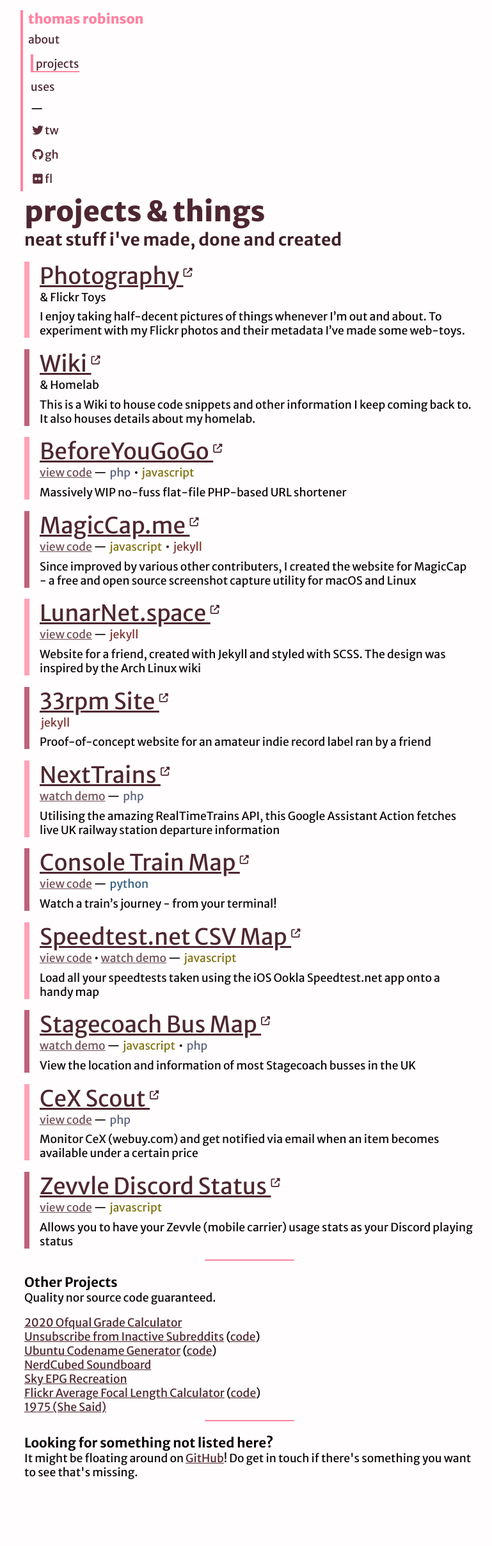
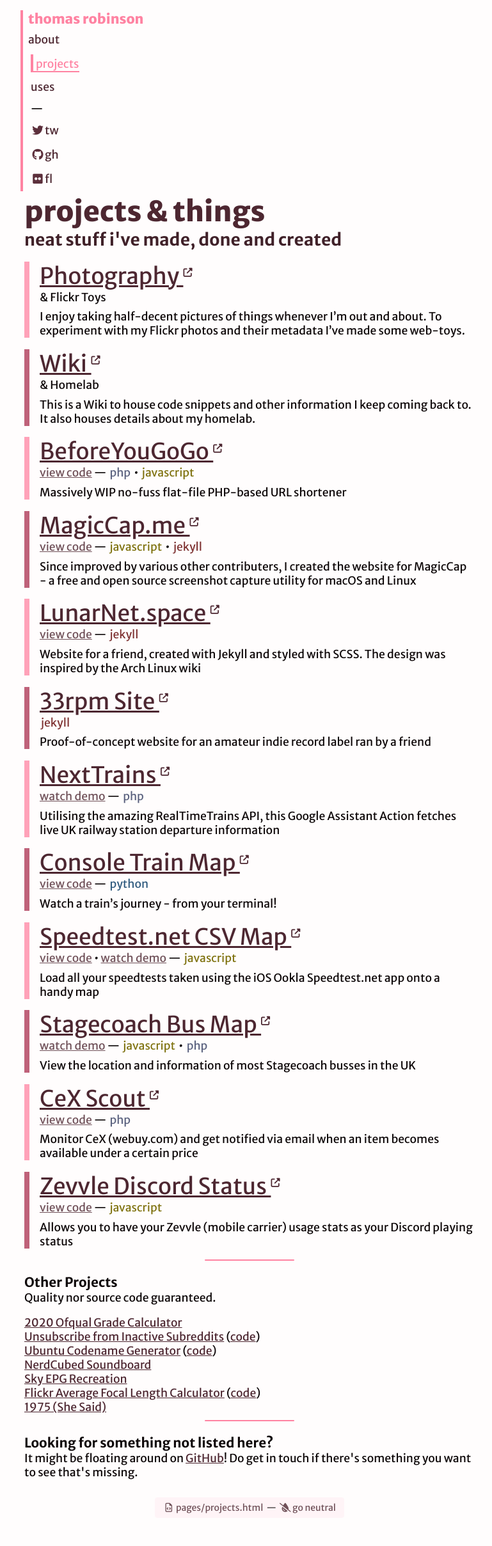
Before and after one commit to davwheat/thomasr.me, a Jekyll site: the page built from pages/projects.html, in a window 1280 px wide. Shown: the whole page at 64% size, without its empty margins (250-1019 px from the left). Built offline with Jekyll 4.4.1, drawn with Linux system fonts in a browser that asks for light colours; nearby versions of some CDN libraries; before the commit the page ends 2346 px from its top, so only the background shows below that.

Commit message:
add footer + ability to disable colours

```diff
--- a/_includes/footer.html
+++ b/_includes/footer.html
@@ -0,0 +1,5 @@
+<p>
+    <a href="https://github.com/{{site.github}}/{{site.github}}.github.io/blob/master/{{ page.path }}"><i class="far fa-fw fa-file-code"></i> {{ page.path }}</a>
+    &nbsp;&mdash;&nbsp;
+    <a href="javascript:disableColours()" id="bw-button"><i class="fas fa-fw fa-tint-slash"></i> go neutral</a>
+</p>
--- a/_includes/head.html
+++ b/_includes/head.html
@@ -35,4 +35,4 @@
 <link rel="stylesheet" href="https://ka-f.fontawesome.com/releases/v6.0.0-beta1/css/free-v4-font-face.min.css?token=a4db9daed8">
 <link href="https://fonts.googleapis.com/css2?family=Merriweather+Sans:wght@400;700;800&display=swap" rel="stylesheet">
 
-<link rel="stylesheet" href="/assets/style/colours/pink.css" id="og-stylesheet">
+<link rel="stylesheet" href="/assets/style/colours/grey.css" id="og-stylesheet">
--- a/assets/script/colours.js
+++ b/assets/script/colours.js
@@ -1,8 +1,29 @@
+
+
 const colours = ['pink', 'bluel', 'blued', 'orange', 'green', 'red', 'purple'];
 
 const linkElement = document.createElement('link');
 linkElement.rel = 'stylesheet';
 linkElement.href = `/assets/style/colours/${colours[colours.length * Math.random() | 0]}.css`;
 
-document.head.appendChild(linkElement);
-document.getElementById('og-stylesheet').remove();
+if(localStorage.getItem('colours') !== "off") {
+    document.head.appendChild(linkElement);
+    document.getElementById('og-stylesheet').remove();
+} else {
+    document.getElementById('bw-button').href = 'javascript:enableColours()';
+    document.getElementById('bw-button').innerHTML = '<i class="fas fa-fw fa-tint"></i> go colourful';
+}
+
+function disableColours() {
+    localStorage.setItem('colours', "off");
+    document.getElementById('bw-button').href = 'javascript:enableColours()';
+    document.getElementById('bw-button').innerHTML = '<i class="fas fa-fw fa-tint"></i> go colourful';
+    window.location.reload();
+}
+
+function enableColours() {
+    localStorage.setItem('colours', "on");
+    document.getElementById('bw-button').href = 'javascript:disableColours()';
+    document.getElementById('bw-button').innerHTML = '<i class="fas fa-fw fa-tint-slash"></i> go neutral';
+    window.location.reload();
+}
--- a/assets/style/_core.scss
+++ b/assets/style/_core.scss
@@ -59,12 +59,14 @@ p {
 }
 
 a {
-    text-decoration: underline;
     color: light-tint($accent, 70%);
 
     @include in-light-mode {
         color: dark-tint($accent, 70%);
     }
+
+    &[href] {
+        text-decoration: underline;
 
         &:hover {
             text-decoration: none;
@@ -77,6 +79,7 @@ a {
             @include in-light-mode {
                 background-color: dark-tint($accent, 80%);
                 color: light-tint($accent, 90%);
+            }
         }
     }
 }
@@ -98,3 +101,32 @@ main {
     margin: 0 auto;
     text-transform: none;
 }
+
+footer {
+    max-width: #{$width / 2}em;
+    margin: 2em auto;
+    padding: 0.5em;
+
+    background-color: dark-tint($accent, 90%);
+    @include in-light-mode {
+        background-color: light-tint($accent, 90%);
+    }
+
+    text-align: center;
+    font-size: 0.8em;
+    border-radius: 4px;
+
+    opacity: 0.8;
+    &:hover { opacity: 1; }
+
+    p {
+        margin: 0;
+    }
+
+    a[href] {
+        text-decoration: none;
+        &:hover {
+            text-decoration: underline;
+        }
+    }
+}
--- a/assets/style/_header.scss
+++ b/assets/style/_header.scss
@@ -39,6 +39,10 @@ header {
                 text-decoration: none;
                 padding-bottom: 2px;
 
+                &[href], &[href]:hover {
+                    text-decoration: none;
+                }
+
                 i {
                     filter: brightness(1.2);
                 }
@@ -49,6 +53,7 @@ header {
 
                 &:hover,
                 &.c {
+                    color: $accent;
                     padding-bottom: 0;
 
                     @include on-big-screen {
--- /dev/null
+++ b/assets/style/colours/grey.scss
@@ -0,0 +1,6 @@
+---
+---
+
+$accent: #bfab8f;
+
+@import '_combined.scss';
```
Lines whose indentation alone changed are shown as unchanged.
